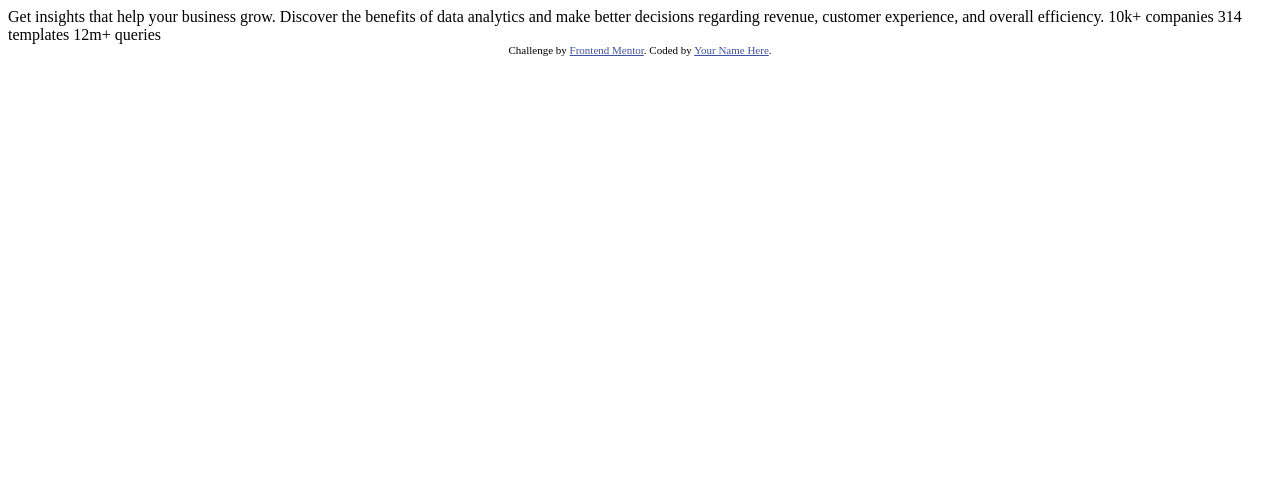
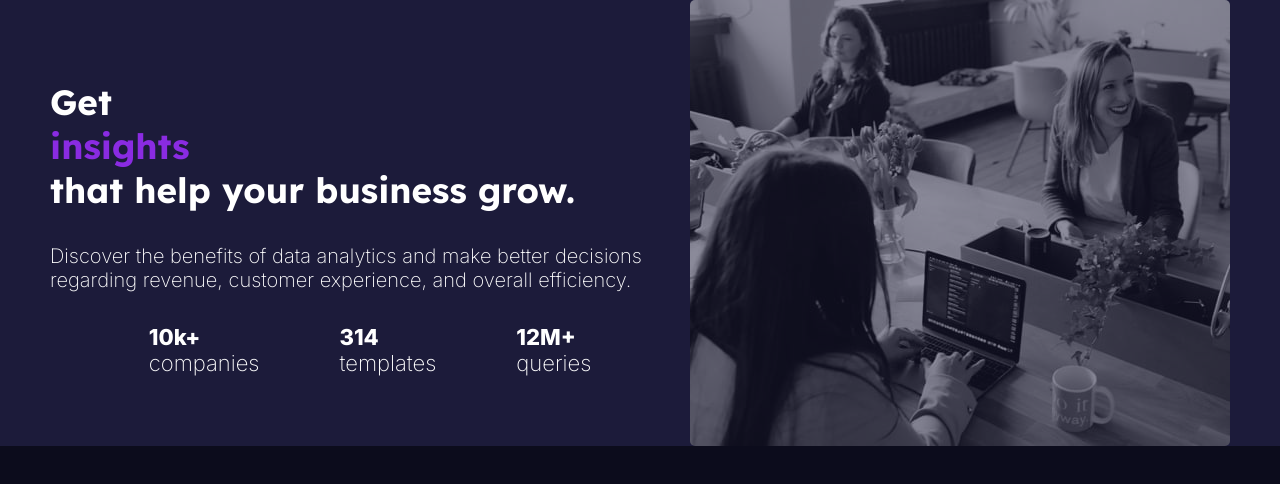
Before and after one commit to LucasFerreira92/visualizacao-de-estatisticas, a plain HTML site: page index.html in a window 1280 px wide. Drawn offline with Linux system fonts and the light colour scheme.

Commit message:
update 2

```diff
--- a/index.html
+++ b/index.html
@@ -1,33 +1,33 @@
 <!DOCTYPE html>
 <html lang="en">
+
 <head>
   <meta charset="UTF-8">
-  <meta name="viewport" content="width=device-width, initial-scale=1.0"> <!-- displays site properly based on user's device -->
+  <meta name="viewport" content="width=device-width, initial-scale=1.0">
+  <link rel="icon" href="./images/statistic.png">
+  <link rel="stylesheet" href="style.css">
+  <title>Pagina de Estatisticas</title>
 
-  <link rel="icon" type="image/png" sizes="32x32" href="./images/favicon-32x32.png">
 
-  <title>Frontend Mentor | Stats preview card component</title>
+</head>
 
-  <!-- Feel free to remove these styles or customise in your own stylesheet 👍 -->
-  <style>
-    .attribution { font-size: 11px; text-align: center; }
-    .attribution a { color: hsl(228, 45%, 44%); }
-  </style>
-</head>
-<body>
+<body class="apresentacao">
+  <section class="conteudo">
+    <div class="principal">
+      <h1>Get <p style="color: blueviolet;">insights</p> that help your business grow.</h1>
+      <h2>Discover the benefits of data analytics and make better decisions regarding revenue, customer
+        experience, and overall efficiency.</h2>
+      <div class="principal-numbers">
+        <div class="numbers">10k+ <p>companies</p>
+        </div>
+        <div class="numbers">314 <p>templates</p>
+        </div>
+        <div class="numbers"> 12M+ <p>queries</p>
+        </div>
+      </div>
+    </div>
+    <img src="./images/image-header-desktop.jpg" alt="">
+  </section>
+</body>
 
-  Get insights that help your business grow.
-
-  Discover the benefits of data analytics and make better decisions regarding revenue, customer
-  experience, and overall efficiency.
-
-  10k+ companies
-  314 templates
-  12m+ queries
-
-  <div class="attribution">
-    Challenge by <a href="https://www.frontendmentor.io?ref=challenge" target="_blank">Frontend Mentor</a>.
-    Coded by <a href="#">Your Name Here</a>.
-  </div>
-</body>
 </html>
--- /dev/null
+++ b/style.css
@@ -0,0 +1,68 @@
+@import url('https://fonts.googleapis.com/css2?family=Inter:wght@100..900&family=Lexend+Deca:wght@100..900&display=swap');
+
+
+* {
+    margin: 0;
+    padding: 0;
+    box-sizing: border-box;
+}
+
+img {
+    border-radius: 5px;
+    background:linear-gradient(#914DBA);
+    opacity: 0.5;
+    background-color: #1C1C3C;
+
+}
+
+.apresentacao {
+    background-color: #0C0C1C;
+}
+
+h1 {
+    font-size: 35px;
+    margin-top: 10px;
+    font-family: "Lexend Deca", sans-serif;
+}
+
+.conteudo {
+    display: flex;
+    flex-direction: row;
+    justify-content: center;
+    align-items: center;
+    color: white;
+    background-color:#1c1b3a;
+}
+
+.principal {
+    font-family: "Inter", sans-serif;
+    font-weight: 700;
+    width: 50%;
+    display: flex;
+    flex-direction: column;
+    gap: 2rem;
+}
+
+.numbers {
+    font-weight: 800;
+    font-size: 22px;
+    display: flex;
+    flex-direction: column;
+    justify-content: center;
+}
+
+.principal-numbers {
+    display: flex;
+    justify-content: center;
+    flex-direction: row;
+    gap: 5rem;
+}
+
+h2 {
+    font-weight: 200;
+    font-size: 20px;
+}
+
+.numbers p {
+    font-weight: 200;
+}
```
